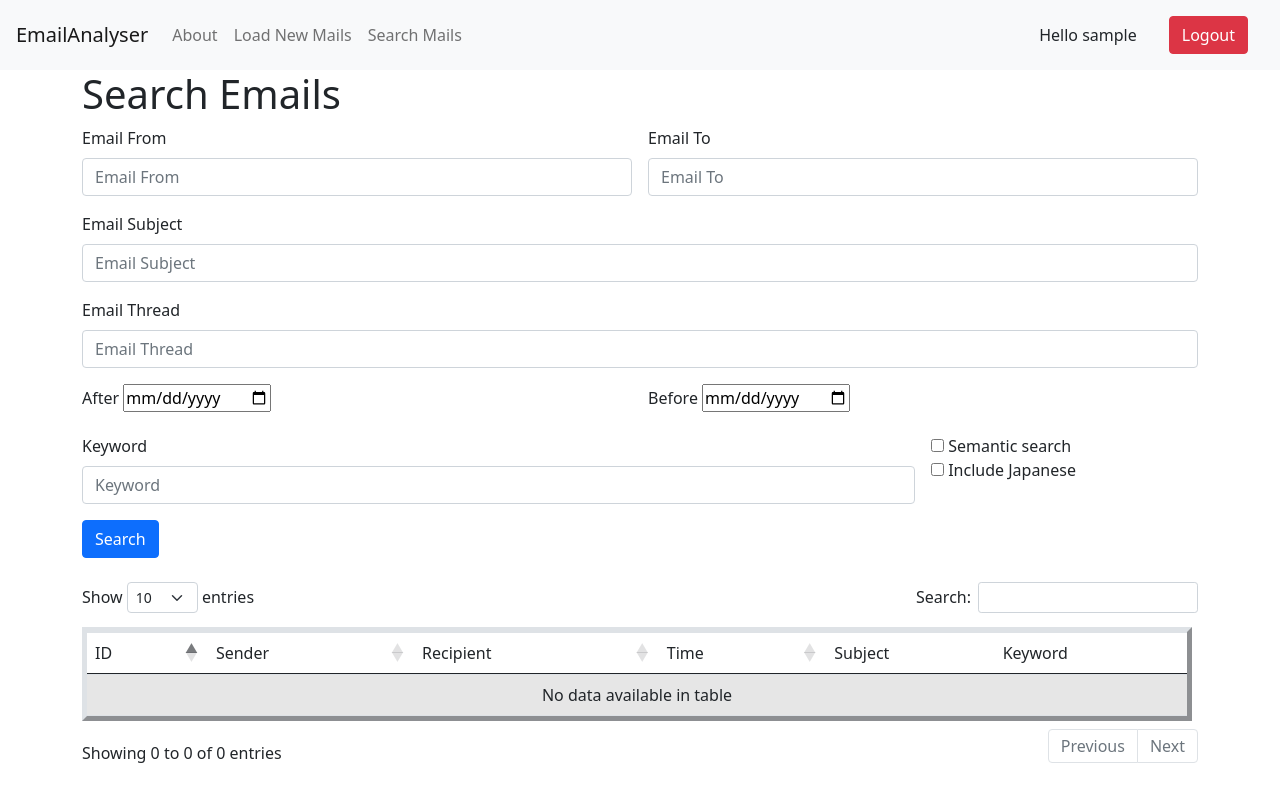
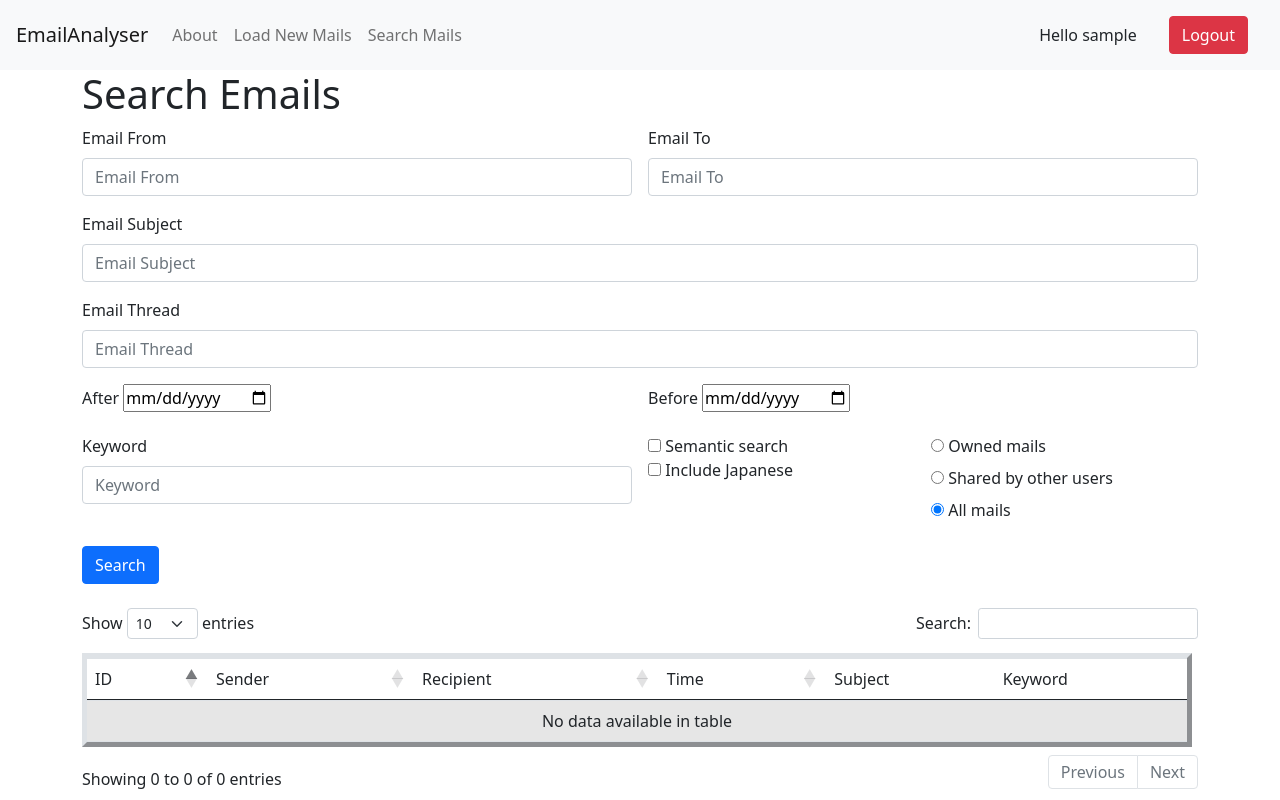
Before and after one commit to yileiCao/email-analyser, a Flask app: page /mail_list/ in a window 1280 px wide. Run offline with Flask 3, Linux system fonts and the light colour scheme; the visitor is signed in with stand-in values (Sample User, id 1); data that the repository does not hold is empty; some libraries are stand-ins or nearby versions.

Commit message:
support filter with email status when list mails

```diff
--- a/src/func/app_help_fun.py
+++ b/src/func/app_help_fun.py
@@ -42,6 +42,7 @@ def build_mail_list_query(request):
     is_kw_jpn = request.form.get('is_kw_jpn')
     email_thread = request.form.get('email_thread')
     email_subject = request.form.get('email_subject')
+    email_status = request.form.get('mail_status')
     query = "?"
     if email_from:
         query += f"fr={email_from}&"
@@ -61,6 +62,8 @@ def build_mail_list_query(request):
         query += f"et={email_thread}&"
     if email_subject:
         query += f"sbj={email_subject}&"
+    if email_status:
+        query += f"st={email_status}&"
     query = query[:-1]
     return query
 
--- a/src/func/db_func.py
+++ b/src/func/db_func.py
@@ -1,5 +1,5 @@
 
-from sqlalchemy import insert, select, func, or_
+from sqlalchemy import insert, select, func, or_, and_
 from sqlalchemy.orm import aliased
 from werkzeug.security import check_password_hash, generate_password_hash
 
@@ -79,7 +79,6 @@ def build_select_statement(filters):
                Mail.time, Mail.id, Mail.mail_thread_id, Mail.is_public) \
             .join(customerS, Mail.sender_user).join(customerR, Mail.recipient_user) \
             .order_by(Mail.time.desc())
-    query = query.where(or_(Mail.is_public == True, Mail.owner == session['id']))
     if filters.get("fr"):  # sender email_address
         query = query.where(customerS.email_address == filters["fr"])
     if filters.get("to"):  # recipient email_address
@@ -103,6 +102,14 @@ def build_select_statement(filters):
         query = query.where(Mail.id == filters['id'])
     if filters.get('et'):  # email_thread
         query = query.where(Mail.mail_thread_id == filters['et'])
+
+    mail_status = filters.get('st', 'all')
+    if mail_status == 'own':
+        query = query.where(Mail.owner == session['id'])
+    elif mail_status == 'share':
+        query = query.where(and_(Mail.is_public == True, Mail.owner != session['id']))
+    else:  # mail_status == 'all
+        query = query.where(or_(Mail.is_public == True, Mail.owner == session['id']))
     return query
 
 
--- a/src/myapp.py
+++ b/src/myapp.py
@@ -174,7 +174,7 @@ def view_mail(mail_id):
     params = {}
     if request.method == 'POST' and 'generate_keyword' in request.form:
         params = keyword_generation_params(request, plain_text)
-    split_kw = keywords.replace(',', ' ').split()
+    split_kw = keywords.replace(',', ' ').replace(';', ' ').split()
     plain_text = plain_text.replace('<', '').replace('>', '')
     highlighted_text = highlight_keyword_in_text(plain_text, keywords)
     is_owner = mail_owner == session['username']
--- a/src/templates/mail_list.html
+++ b/src/templates/mail_list.html
@@ -46,7 +46,7 @@
                    value="{{ request['be'] }}">
         </div>
 
-        <div class="col-9">
+        <div class="col-6">
             <label for="keyword" class="form-label">Keyword</label>
             <input type="text" name="keyword" id="keyword"
                    placeholder="Keyword" class="form-control"
@@ -61,6 +61,15 @@
                 <input type="checkbox" id="is_kw_jpn" name="is_kw_jpn" value="Tr">
                 <label for="is_kw_jpn" class="form-check-label"> Include Japanese </label>
             </div>
+        </div>
+
+        <div class="col-3">
+            <input type="radio" id="own" name="mail_status" value="own">
+            <label for="own">Owned mails</label><br>
+            <input type="radio" id="share" name="mail_status" value="share">
+            <label for="share">Shared by other users</label><br>
+            <input type="radio" id="all" name="mail_status" value="all" checked="checked">
+            <label for="all">All mails</label>
         </div>
 
         <div class="col-12">
```
